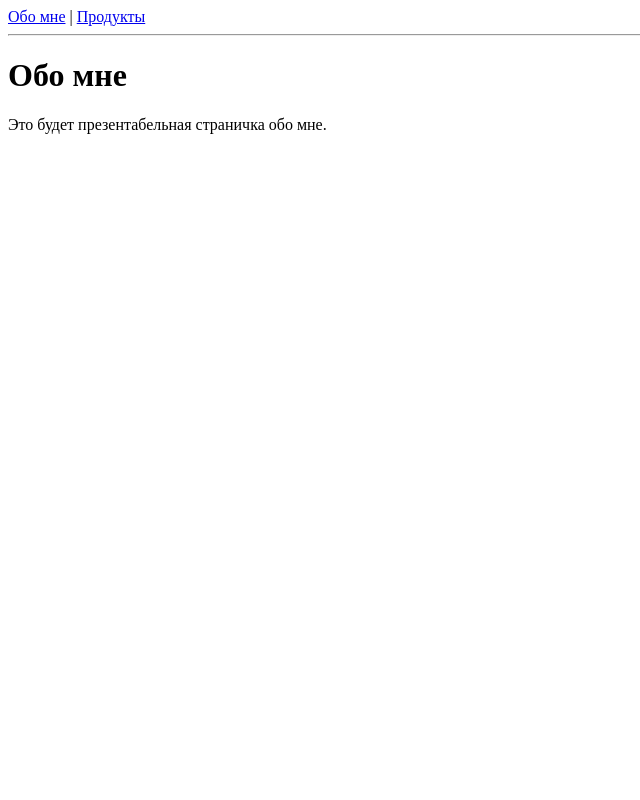
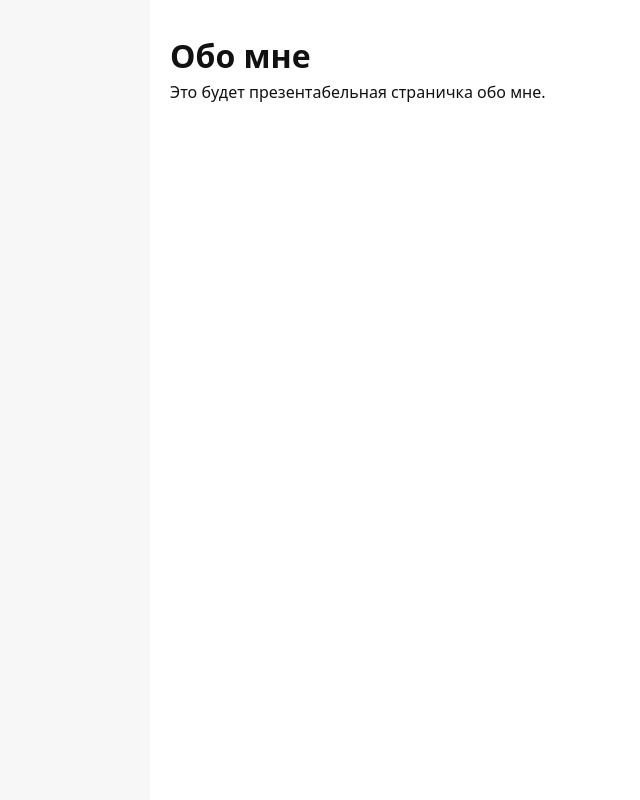
Before and after one commit to AndreyKhokhlovGeekBrains/SmartBudgetSite, a FastAPI app: page / in a window 1280 px wide. Shown: the whole page, without its empty margins (0-640 px from the left). Run offline with FastAPI, Linux system fonts and the light colour scheme.

Commit message:
Setup templates, stati Css, Base layout

```diff
--- /dev/null
+++ b/backend/app/static/css/style.css
@@ -0,0 +1,46 @@
+/* === Modern CSS Reset (minimal & safe) === */
+
+/* Use a more intuitive box-sizing model */
+*, *::before, *::after {
+  box-sizing: border-box;
+}
+
+/* Remove default margin */
+* {
+  margin: 0;
+}
+
+/* Improve text rendering */
+body {
+  min-height: 100vh;
+  line-height: 1.5;
+  -webkit-font-smoothing: antialiased;
+  font-family: system-ui, -apple-system, Segoe UI, Roboto, Arial, sans-serif;
+  background: #f7f7f8;
+  color: #111;
+}
+
+/* Media elements behave predictably */
+img, picture, video, canvas, svg {
+  display: block;
+  max-width: 100%;
+}
+
+/* Inherit fonts for form elements */
+input, button, textarea, select {
+  font: inherit;
+}
+
+/* Avoid text overflows */
+p, h1, h2, h3, h4, h5, h6 {
+  overflow-wrap: break-word;
+}
+
+/* Main layout container */
+main {
+  max-width: 980px;
+  margin: 0 auto;
+  padding: 32px 20px;
+  background: #fff;
+  min-height: 100vh;
+}
--- a/backend/app/templates/base.html
+++ b/backend/app/templates/base.html
@@ -1,11 +1,14 @@
-<!doctype html>
-<html>
-<head><meta charset="utf-8"><title>{{ title or "SmartBudget" }}</title></head>
+<!DOCTYPE html>
+<html lang="en">
+<head>
+  <meta charset="UTF-8" />
+  <meta name="viewport" content="width=device-width, initial-scale=1.0" />
+  <title>{% block title %}SmartBudget{% endblock %}</title>
+  <link rel="stylesheet" href="/static/css/style.css" />
+</head>
 <body>
-  <nav>
-    <a href="/">Обо мне</a> | <a href="/products">Продукты</a>
-  </nav>
-  <hr>
-  {% block content %}{% endblock %}
+  <main>
+    {% block content %}{% endblock %}
+  </main>
 </body>
 </html>
--- a/backend/app/templates/index.html
+++ b/backend/app/templates/index.html
@@ -1,4 +1,9 @@
 {% extends "base.html" %}
+
+{% block title %}
+SmartBudget — About
+{% endblock %}
+
 {% block content %}
 <h1>Обо мне</h1>
 <p>Это будет презентабельная страничка обо мне.</p>
```
